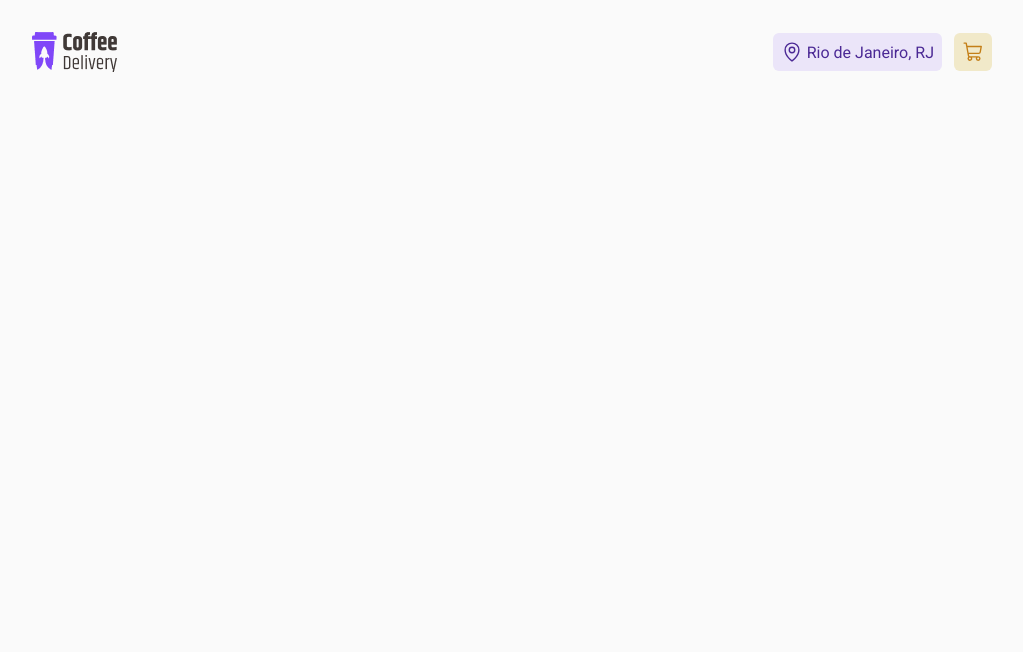
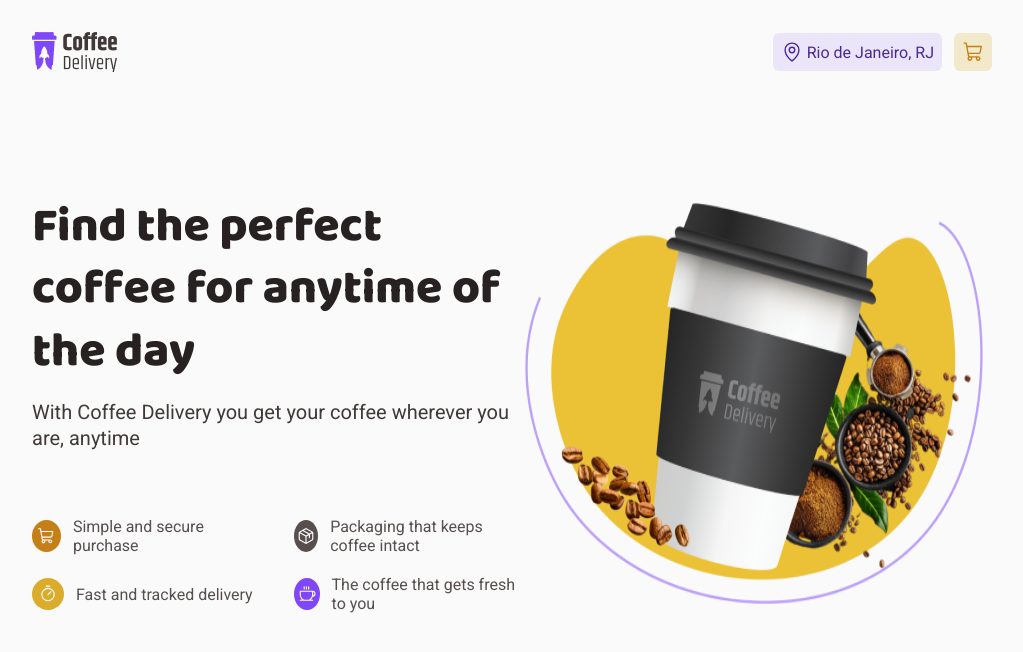
Before and after one commit to BrenoFischer/rocketseat, a React (Vite) app in the folder challenge-2/: page / in a window 1280 px wide. Shown: the top 652 px of the page, without its empty margins (128-1151 px from the left). Built offline with nearby package versions, Linux system fonts and the light colour scheme.

Commit message:
add intro section

```diff
--- a/challenge-2/package.json
+++ b/challenge-2/package.json
@@ -13,6 +13,7 @@
     "@phosphor-icons/react": "^2.0.9",
     "react": "^18.2.0",
     "react-dom": "^18.2.0",
+    "react-router-dom": "^6.11.2",
     "styled-components": "^5.3.11"
   },
   "devDependencies": {
--- a/challenge-2/src/App.tsx
+++ b/challenge-2/src/App.tsx
@@ -2,11 +2,13 @@ import { ThemeProvider } from 'styled-components'
 import { defaultTheme } from './styles/themes/default'
 import { GlobalStyle } from './styles/global'
 import { Header } from './components/Header'
+import { Intro } from './components/Intro'
 
 export function App() {
   return (
     <ThemeProvider theme={defaultTheme}>
       <Header />
+      <Intro />
       <GlobalStyle />
     </ThemeProvider>
   )
--- /dev/null
+++ b/challenge-2/src/components/Intro/index.tsx
@@ -0,0 +1,70 @@
+import React from 'react'
+import { Coffee, Package, ShoppingCart, Timer } from '@phosphor-icons/react'
+
+import IntroImage from '../../assets/introImage.png'
+
+import {
+  ITEM_ICONS_COLORS,
+  IntroContainer,
+  IntroLeftContainer,
+  Item,
+  ItemIcon,
+  ItemsContainer,
+  TitleContainer,
+} from './styles'
+
+export function Intro() {
+  interface IntroItemProps {
+    itemColor: keyof typeof ITEM_ICONS_COLORS
+    itemText: string
+    itemIcon: React.JSX.Element
+  }
+
+  function IntroItem({ itemColor, itemText, itemIcon }: IntroItemProps) {
+    return (
+      <Item>
+        <ItemIcon itemColor={itemColor}>{itemIcon}</ItemIcon>
+        {itemText}
+      </Item>
+    )
+  }
+
+  return (
+    <IntroContainer>
+      <IntroLeftContainer>
+        <TitleContainer>
+          <h1>Find the perfect coffee for anytime of the day</h1>
+          <p>
+            With Coffee Delivery you get your coffee wherever you are, anytime
+          </p>
+        </TitleContainer>
+        <ItemsContainer>
+          <IntroItem
+            itemColor="yellowDark"
+            itemText="Simple and secure purchase"
+            itemIcon={<ShoppingCart size={18} />}
+          />
+          <IntroItem
+            itemIcon={<Package size={18} />}
+            itemColor="base"
+            itemText="Packaging that keeps coffee intact"
+          />
+          <IntroItem
+            itemIcon={<Timer size={18} />}
+            itemColor="yellow"
+            itemText="Fast and tracked delivery"
+          />
+          <IntroItem
+            itemIcon={<Coffee size={18} />}
+            itemColor="purple"
+            itemText="The coffee that gets fresh to you"
+          />
+        </ItemsContainer>
+      </IntroLeftContainer>
+      <img
+        src={IntroImage}
+        alt="Coffe Cup with coffe grains in the background"
+      />
+    </IntroContainer>
+  )
+}
--- /dev/null
+++ b/challenge-2/src/components/Intro/styles.ts
@@ -0,0 +1,74 @@
+import styled from 'styled-components'
+
+export const IntroContainer = styled.section`
+  padding: 5.75rem 10rem;
+  display: flex;
+  justify-content: space-between;
+`
+
+export const IntroLeftContainer = styled.div`
+  max-width: 36.75rem;
+`
+
+export const TitleContainer = styled.div`
+  display: flex;
+  flex-direction: column;
+  gap: 1rem;
+
+  h1 {
+    font-family: 'Baloo 2';
+    font-weight: 800;
+    font-size: 3rem;
+    line-height: 130%;
+
+    color: ${(props) => props.theme['base-title']};
+  }
+
+  p {
+    font-size: 1.25rem;
+    line-height: 130%;
+
+    color: ${(props) => props.theme['base-subtitle']};
+    font-stretch: 100;
+  }
+`
+
+export const ItemsContainer = styled.ul`
+  display: grid;
+  grid-template-columns: 1fr 1fr;
+  row-gap: 1.25rem;
+  column-gap: 2.5rem;
+
+  margin-top: 4.125rem;
+`
+
+export const Item = styled.li`
+  display: flex;
+  align-items: center;
+  gap: 0.75rem;
+`
+
+export const ITEM_ICONS_COLORS = {
+  yellowDark: 'yellow-dark',
+  yellow: 'yellow',
+  base: 'base-text',
+  purple: 'purple',
+} as const
+
+interface ItemIconProps {
+  itemColor: keyof typeof ITEM_ICONS_COLORS
+}
+
+export const ItemIcon = styled.div<ItemIconProps>`
+  background: ${(props) => props.theme[ITEM_ICONS_COLORS[props.itemColor]]};
+  width: 2rem;
+  height: 2rem;
+
+  display: flex;
+  justify-content: center;
+  align-items: center;
+
+  border-radius: 50%;
+
+  color: ${(props) => props.theme.white};
+`
```
Also changed, not shown: challenge-2/src/assets/introImage.png (added).
